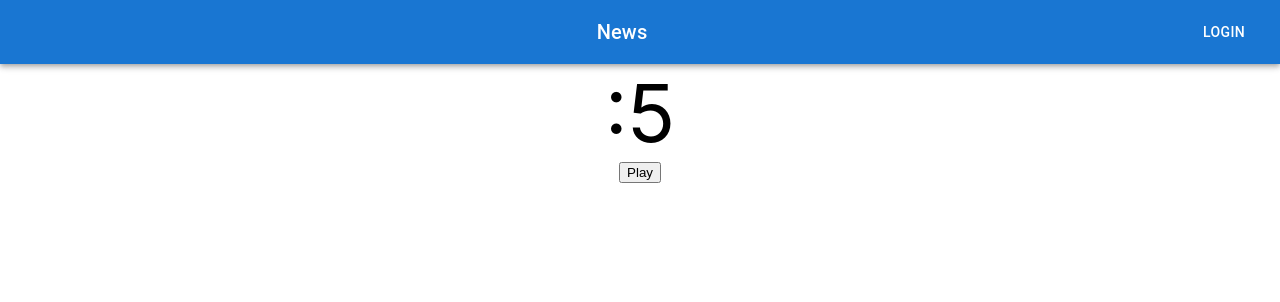
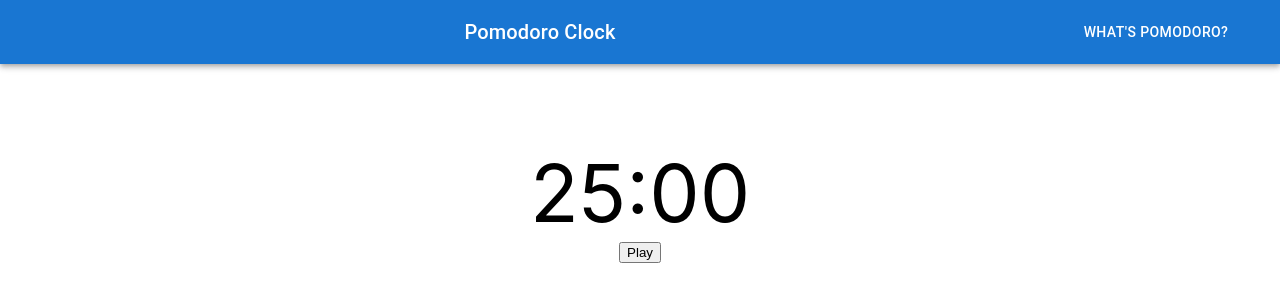
Before and after one commit to vancityraichandani/Code-Practice, a React (Create React App) app in the folder Projects/pomodoro/: page / in a window 1280 px wide. Shown: the top 302 px of the page. Built offline with nearby package versions, Linux system fonts and the light colour scheme; the HTML template or start-up script is replaced by a standard one.

Commit message:
pomodoro

```diff
--- a/Projects/pomodoro/src/App.js
+++ b/Projects/pomodoro/src/App.js
@@ -4,58 +4,24 @@ import Control from './components/Control';
 import Timer from './components/Timer';
 import Header from './components/Header';
 
-let s = 5
 function App() {
 
   const [time, setTime] = useState(25 * 60)
-  const [minutes, setMinutes] = useState()
-  const [seconds, setSeconds] = useState(5)
-
-  // useEffect(() => {
-  //   setMinutes(time / 60)
-  //   setSeconds(time % 60 < 10 ? '0' + time % 60 : time % 60)
-  // }, [])
+  const [minutes, setMinutes] = useState(time / 60)
+  const [seconds, setSeconds] = useState(time % 60 < 10 ? '0' + time % 60 : time % 60)
+  const fixedSec = seconds
+  const fixedMin = minutes
+  const [play, setPlay] = useState(false)
 
   const data = {
-    time, setTime, minutes, seconds, setSeconds
-  }
-
-  function resolveAfter1Second() {
-    // setSeconds(parseInt(seconds) + 1)
-    return new Promise((resolve) => {
-      setTimeout(() => {
-        resolve('res')
-      }, 1000)
-    });
-  }
-
-  async function handleClick() {
-    // const result = await resolveAfter1Second();
-    // handleClick()
-    // while(seconds < 20){
-    // setSeconds(parseInt(seconds) + 1)
-    // const result = await resolveAfter1Second();
-    // }
-    while (s < 20) {
-      s++
-      const result = await resolveAfter1Second();
-      setSeconds(s)
-    }
+    play, setPlay,time, setTime, minutes,setMinutes, seconds, setSeconds, fixedSec, fixedMin
   }
 
   return (
     <div className="App">
       <Header />
-      {/* <Timer data={data}/>
-      <Control data={data}/> */}
-      <div>
-        <span style={{ fontSize: 80 }} >{minutes}:</span>
-        <span style={{ fontSize: 80 }} >{seconds}</span>
-      </div>
-      <button
-        onClick={handleClick}>
-        Play
-      </button>
+      <Timer data={data}/>
+      <Control data={data}/>
     </div>
   );
 }
--- a/Projects/pomodoro/src/components/Control.js
+++ b/Projects/pomodoro/src/components/Control.js
@@ -1,32 +1,71 @@
-// import React from 'react'
+import React, { useEffect, useState } from 'react'
 
-// function Control({ data }) {
+function Control({ data }) {
 
-//     let { time, setTime, minutes, seconds, setSeconds } = data
+    let { play, setPlay,time, setTime, minutes, setMinutes, seconds, setSeconds, fixedSec, fixedMin } = data
 
-//     function resolveAfter1Second() {
-//         console.log(seconds);
-//         setSeconds(parseInt(seconds) + 1)
-//         return new Promise((resolve) => {
-//             setTimeout(() => {
-//                 resolve('res')
-//             }, 1000)
-//         });
-//     }
 
-//     function handleClick() {
-//         const result = await resolveAfter1Second();
-//         handleClick()
-//     }
+    function resolveAfter1Second() {
+        return new Promise((resolve) => {
+            setTimeout(() => {
+                resolve('res')
+            }, 1000)
+        });
+    }
 
-//     return (
-//         <div>
-//             <button
-//                 onClick={handleClick}>
-//                 Play
-//             </button>
-//         </div>
-//     )
-// }
+    useEffect(() => {
+        if (play) {
+            (async () => {
+                while (play && parseInt(fixedMin, 10) > 0 || parseInt(fixedSec, 10) > 0) {
+                    if (parseInt(fixedSec, 10) === 0) {
+                        fixedMin--;
+                        fixedSec = 59
+                    } else if (fixedSec > 0) {
+                        fixedSec--
+                    }
+                    const result = await resolveAfter1Second();
+                    setSeconds(fixedSec < 10 ? '0' + fixedSec : fixedSec)
+                    setMinutes(fixedMin < 10 ? '0' + fixedMin : fixedMin)
+                }
+                setPlay(false)
+            })();
+        }else{
+            setSeconds(fixedSec)
+            setMinutes(fixedMin)
+        }
+    }, [play])
 
-// export default Control
+    // async function handleClick({ target }) {
+    //     let { value } = target
+    //     setPlay(!value)
+    //     if (!value) {
+    //         while (parseInt(fixedMin, 10) > 0 || parseInt(fixedSec, 10) > 0) {
+    //             if (parseInt(fixedSec, 10) === 0) {
+    //                 fixedMin--;
+    //                 fixedSec = 59
+    //             } else if (fixedSec > 0) {
+    //                 fixedSec--
+    //             }
+    //             const result = await resolveAfter1Second();
+    //             setSeconds(fixedSec < 10 ? '0' + fixedSec : fixedSec)
+    //             setMinutes(fixedMin < 10 ? '0' + fixedMin : fixedMin)
+    //         }
+    //     }
+    // }
+
+    return (
+        <div>
+            <button
+                onClick={() => setPlay(!play)}
+            >
+                <div>
+                    {
+                        !play ? 'Play' : 'Reset'
+                    }
+                </div>
+            </button>
+        </div>
+    )
+}
+
+export default Control
--- a/Projects/pomodoro/src/components/Header.js
+++ b/Projects/pomodoro/src/components/Header.js
@@ -7,24 +7,36 @@ import Button from '@mui/material/Button';
 import IconButton from '@mui/material/IconButton';
 
 export default function ButtonAppBar() {
+    const [show, setShow] = React.useState(false)
+    const handleClick = () => {
+        setShow(show ? false : true)
+    }
     return (
         <Box sx={{ flexGrow: 1 }}>
             <AppBar position="static">
                 <Toolbar>
-          <IconButton
-            size="large"
-            edge="start"
-            color="inherit"
-            aria-label="menu"
-            sx={{ mr: 2 }}
-          >
-          </IconButton>
                     <Typography variant="h6" component="div" sx={{ flexGrow: 1 }}>
-            News
+                        Pomodoro Clock
                     </Typography>
-          <Button color="inherit">Login</Button>
+                    <Button
+                        sx={{ width: 200 }}
+                        onClick={handleClick}
+                        color="inherit">
+                        {
+                            show ?
+                                'Hide Definition' :
+                                "What's Pomodoro?"
+                        }
+                    </Button>
                 </Toolbar>
             </AppBar>
+            <div style={{marginTop:50, height: 30}} >
+            {
+                show
+                &&
+                'Pomodoro = 25 + 5 Clock | Work 25 mins, Have a break for 5 mins!'
+            }
+            </div>
         </Box>
     );
 }
--- a/Projects/pomodoro/src/components/Timer.js
+++ b/Projects/pomodoro/src/components/Timer.js
@@ -1,11 +1,16 @@
 import React, { useEffect, useState } from 'react'
 
 function Timer({ data }) {
-    let { time, setTime, minutes, seconds } = data
+    let { time,play, setPlay, setTime, minutes,setMinutes, seconds, fixedSec, fixedMin } = data
+    const s=fixedSec
     return (
         <div>
-            <span style={{ fontSize: 80 }} >{minutes}:</span>
-            <span style={{ fontSize: 80 }} >{seconds}</span>
+            <span style={{ fontSize: 80 }} >{
+            play?
+            fixedMin: 25}:</span>
+            <span style={{ fontSize: 80 }} >{
+            play?
+            fixedSec:'00'}</span>
         </div>
     )
 }
```
Lines whose indentation alone changed are shown as unchanged.
